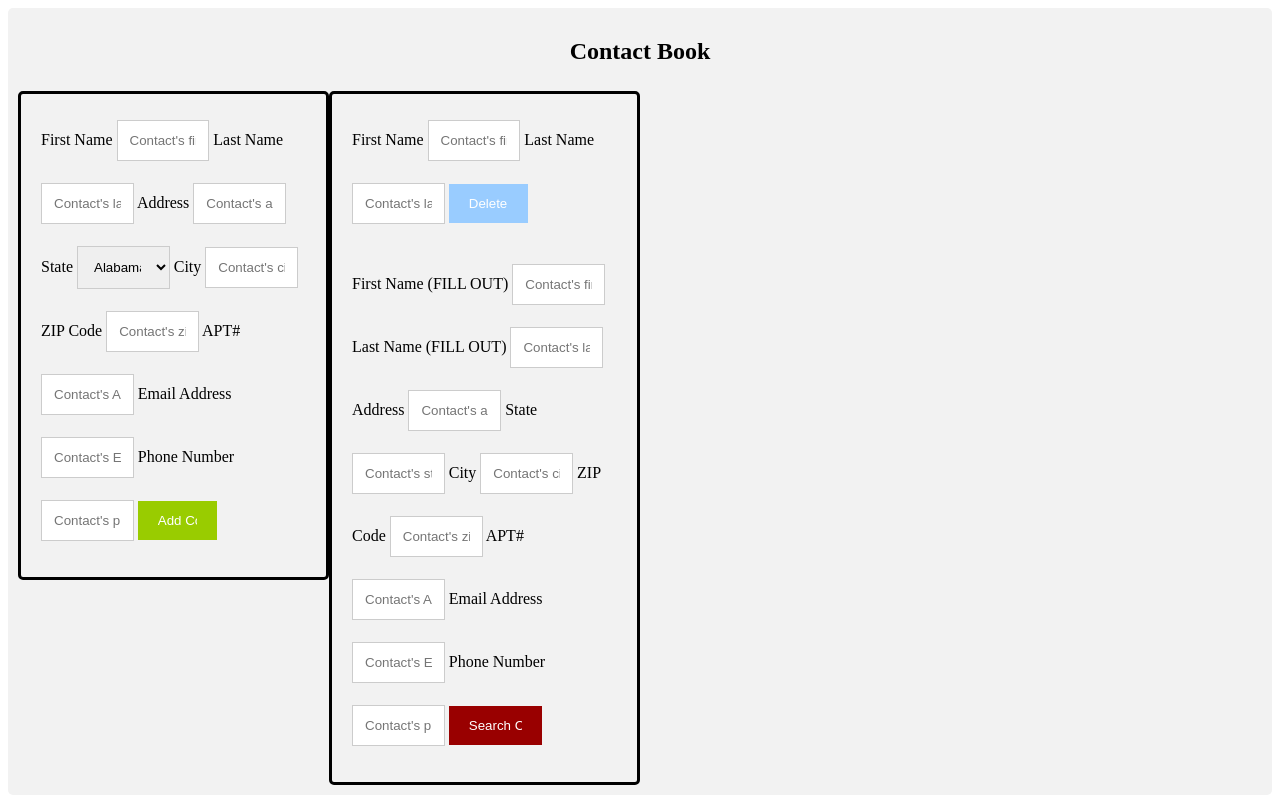
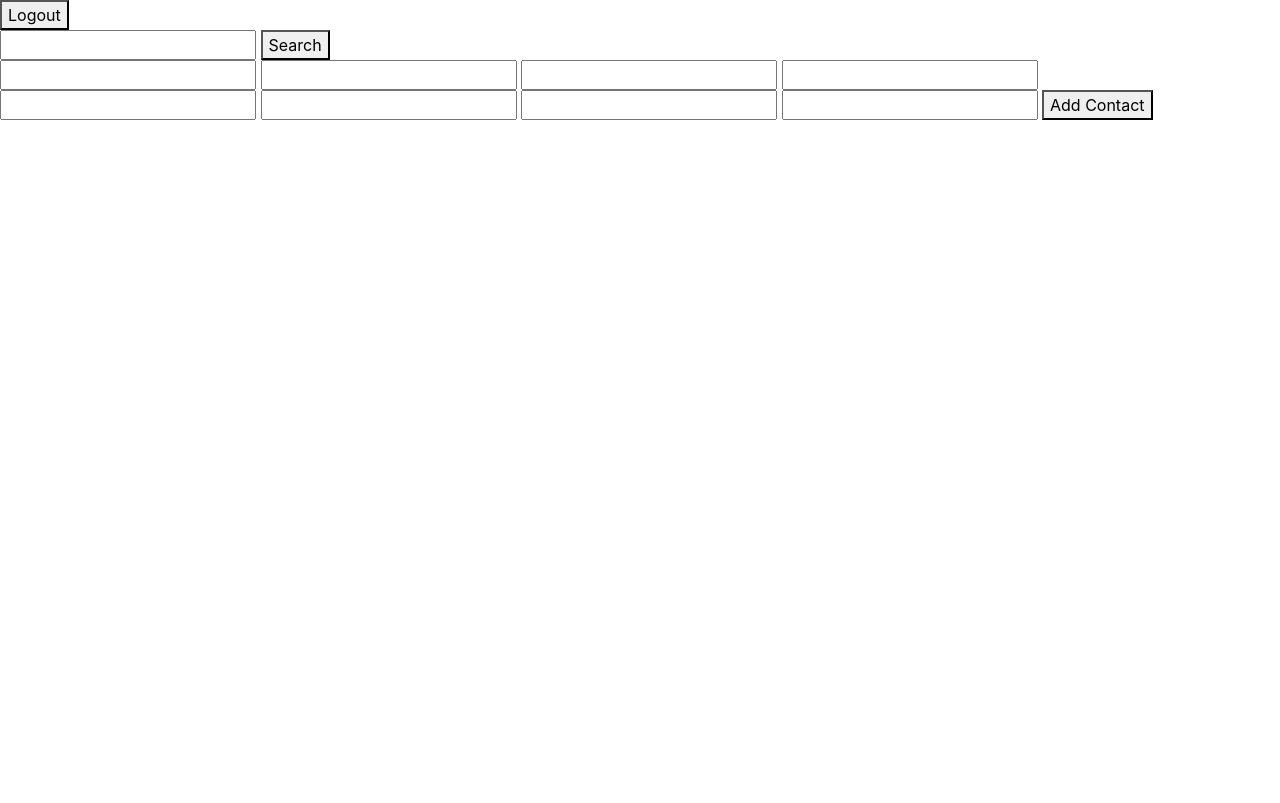
Before and after one commit to ChevronAllen/ContactBook, a PHP site: page /ContactPage.html in a window 1280 px wide. After the commit the page ends 120 px from the top, so only its background shows below. Run offline with PHP 8.4, Linux system fonts and the light colour scheme.

Commit message:
Initial Contact Page redesign

```diff
--- a/ContactPage.html
+++ b/ContactPage.html
@@ -1,120 +1,62 @@
+<html>
 <head>
-<link href="ContactPageCSS.css" rel="stylesheet" type="text/css">
+  <!-- Bootstrap CSS -->
+  <link rel="stylesheet" href="https://stackpath.bootstrapcdn.com/bootstrap/4.1.3/css/bootstrap.min.css" integrity="sha384-MCw98/SFnGE8fJT3GXwEOngsV7Zt27NXFoaoApmYm81iuXoPkFOJwJ8ERdknLPMO" crossorigin="anonymous">
 </head>
-
-
-<div class="container">
-  <div style="text-align:center">
-    <h2>Contact Book</h2>
-    <!-- <p>Add Contact:</p> -->
-  </div>
-  <div class="row">
-    <div class="column">
-     <!-- <form action="/action_page.php"> need to change this to our php page -->
-        <label for="fname">First Name</label>
-        <input type="text" id="firstnameadd" name="firstnameadd" placeholder="Contact's first name...">
-        <label for="lname">Last Name</label>
-        <input type="text" id="lastnameadd" name="lastnameadd" placeholder="Contact's last name...">
-		<label for="contactaddress">Address</label>
-        <input type="text" id="contactaddress" name="contactaddress" placeholder="Contact's address...">
-        <label for="state">State</label>
-        <select id="state" name="state">
-          <option value="Alabama">Alabama</option>
-          <option value="Alaska">Alaska</option>
-          <option value="Arizona">Arizona</option>
-		  <option value="Arkansas">Arkansas</option>
-		  <option value="California">California</option>
-		  <option value="Colorado">Colorado</option>
-		  <option value="Connecticut">Connecticut</option>
-		  <option value="Delaware">Delaware</option>
-		  <option value="Florida">Florida</option>
-		  <option value="Georgia">Georgia</option>
-		  <option value="Hawaii">Hawaii</option>
-		  <option value="Idaho">Idaho</option>
-		  <option value="Illinois">Illinois</option>
-		  <option value="Indiana">Indiana</option>
-		  <option value="Iowa">Iowa</option>
-		  <option value="Kansas">Kansas</option>
-		  <option value="Kentucky">Kentucky</option>
-		  <option value="Louisiana">Louisiana</option>
-		  <option value="Maine">Maine</option>
-		  <option value="Maryland">Maryland</option>
-		  <option value="Massachusetts">Massachusetts</option>
-		  <option value="Michigan">Michigan</option>
-		  <option value="Minnesota">Minnesota</option>
-		  <option value="Mississippi">Mississippi</option>
-		  <option value="Missouri">Missouri</option>
-		  <option value="Montana">Montana</option>
-		  <option value="Nebraska">Nebraska</option>
-		  <option value="Nevada">Nevada</option>
-		  <option value="New_Hampshire">New Hampshire</option>
-		  <option value="New_Jersey">New Jersey</option>
-		  <option value="New_Mexico">New Mexico</option>
-		  <option value="New_York">New York</option>
-		  <option value="North_Carolina">North Carolina</option>
-		  <option value="North_Dakota">North Dakota</option>
-		  <option value="Ohio">Ohio</option>
-		  <option value="Oklahoma">Oklahoma</option>
-		  <option value="Oregon">Oregon</option>
-		  <option value="Pennsylvania">Pennsylvania</option>
-		  <option value="Rhode_Island">Rhode Island</option>
-		  <option value="South_Carolina">South Carolina</option>
-		  <option value="South_Dakota">South Dakota</option>
-		  <option value="Tennessee">Tennessee</option>
-		  <option value="Texas">Texas</option>
-		  <option value="Utah">Utah</option>
-		  <option value="Vermont">Vermont</option>
-		  <option value="Virginia">Virginia</option>
-		  <option value="Washington">Washington</option>
-		  <option value="West_Virginia">West Virginia</option>
-		  <option value="Winconsin">Winconsin</option>
-		  <option value="Wyoming">Wyoming</option>
-        </select>
-		<label for="city">City</label>
-        <input type="text" id="city" name="city" placeholder="Contact's city...">
-		<label for="zipcode">ZIP Code</label>
-        <input type="text" id="zipcode" name="zipcode" placeholder="Contact's zipcode...">
-		<label for="aptnum">APT#</label>
-        <input type="text" id="aptnum" name="aptnum" placeholder="Contact's APT#... (If one exists)">
-		<label for="emailaddress">Email Address</label>
-        <input type="text" id="emailaddress" name="emailaddress" placeholder="Contact's Email...">
-		<label for="phonenumber">Phone Number</label>
-        <input type="text" id="phonenumber" name="phonenumber" placeholder="Contact's phone number...">
-       <!-- <label for="subject">Subject</label>
-        <textarea id="subject" name="subject" placeholder="Write something.." style="height:170px"></textarea> -->
-        <input type="addcontact" value="Add Contact">
-    <!--  </form> -->
+<body>
+  <div id="contactPageContainer">
+    <div id="header">
+      <span > </span>
+      <button id="LogoutButton" onclick="doLogout()"> Logout </button>
     </div>
 
+    <div id="contactPageBody">
+      <!--
+      Left Coloumn, Holds search bars and contact input boxes
+      -->
+      <div class="coloumn">
+        <div >
+          <span>
+            <input type="text" title="Search" id="inputSearch"/>
+            <button onclick="searchContacts()"> Search </button>
+          </span>
+        </div>
 
+        <div>
+            <input type="text" title="First Name" id="inputContactFirstName" />
+            <input type="text" title="First Name" id="inputContactLastName" />
+            <input type="text" title="First Name" id="inputContactAddress" />
+            <input type="text" title="First Name" id="inputContactCity" />
+            <input type="text" title="First Name" id="inputContactState" />
+            <input type="text" title="First Name" id="inputContactZip" />
+            <input type="text" title="First Name" id="inputContactEmail" />
+            <input type="text" title="First Name" id="inputContactPhone" />
+            <button onclick="addContact()"> Add Contact </button>
+        </div>
+      </div>
 
-	<div class="column">
-	   <!-- <form action="/action_page.php"> need to change this to our php page -->
-		<label for="fnamedelete">First Name</label>
-        <input type="text" id="firstnamedelete" name="firstnamedelete" placeholder="Contact's first name...">
-        <label for="lnamedelete">Last Name</label>
-        <input type="text" id="lastnamedelete" name="lastnamedelete" placeholder="Contact's last name...">
-        <input type="deletecontact" value="Delete Contact"> <br><br>
-		<label for="fnamesearch">First Name (FILL OUT)</label>
-        <input type="text" id="firstnamesearch" name="firstnamesearch" placeholder="Contact's first name...">
-		<label for="lnamesearch">Last Name (FILL OUT)</label>
-        <input type="text" id="lastnamesearch" name="lastnamesearch" placeholder="Contact's last name...">
-		<label for="contactaddresssearch">Address</label>
-        <input type="text" id="contactaddresssearch" name="contactaddresssearch" placeholder="Contact's address..." readonly>
-		<label for="statesearch">State</label>
-        <input type="text" id="statesearch" name="statesearch" placeholder="Contact's state..." readonly>
-		<label for="citysearch">City</label>
-        <input type="text" id="citysearch" name="citysearch" placeholder="Contact's city..." readonly>
-		<label for="zipcodesearch">ZIP Code</label>
-        <input type="text" id="zipcodesearch" name="zipcodesearch" placeholder="Contact's zipcode..." readonly>
-		<label for="aptnumsearch">APT#</label>
-        <input type="text" id="aptnumsearch" name="aptnumsearch" placeholder="Contact's APT#... (If one exists)" readonly>
-		<label for="emailaddresssearch">Email Address</label>
-        <input type="text" id="emailaddresssearch" name="emailaddresssearch" placeholder="Contact's Email..." readonly>
-		<label for="phonenumbersearch">Phone Number</label>
-        <input type="text" id="phonenumbersearch" name="phonenumbersearch" placeholder="Contact's phone number..." readonly>
-		<input type="searchcontact" value="Search Contact">
-	<!--  </form> -->
+      <!--
+      Right Coloumn, Holds Contact view and list of contact cards
+      -->
+      <div class="coloumn">
+        <div id="contactViewer">
+          <span id="displayFirstName"></span>
+          <span id="displayLastName"></span>
+          <span id="displayAddress"></span>
+          <span id="displayCity"></span>
+          <span id="displayState"></span>
+          <span id="displayZipCode"></span>
+          <span id="displayPhone"></span>
+          <span id="displayEmails"></span>
+        </div>
+
+        <div id="contactListBox">
+
+        </div>
+
+      </div>
     </div>
+
   </div>
-</div>
+</body>
+</html>
```
Also changed, not shown: css/styles.css (+36 -3 lines).
